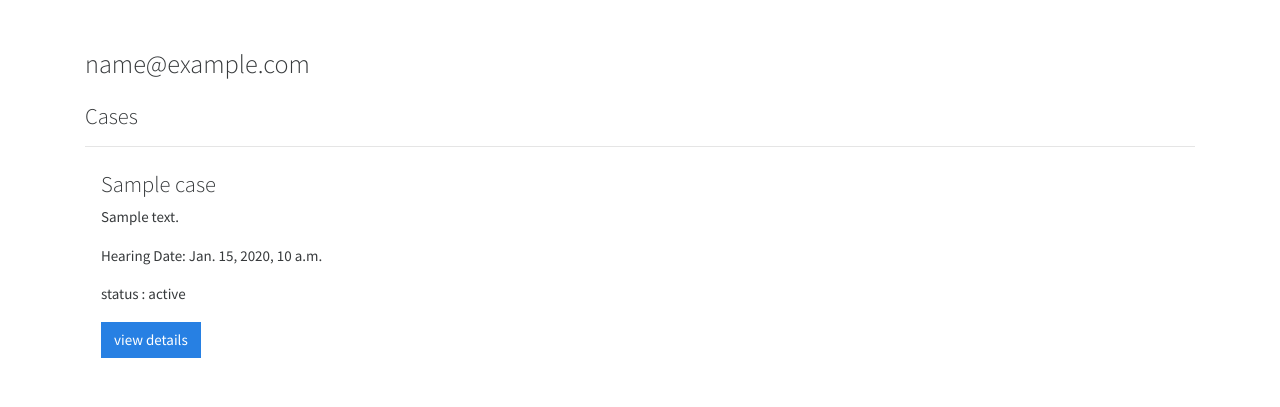
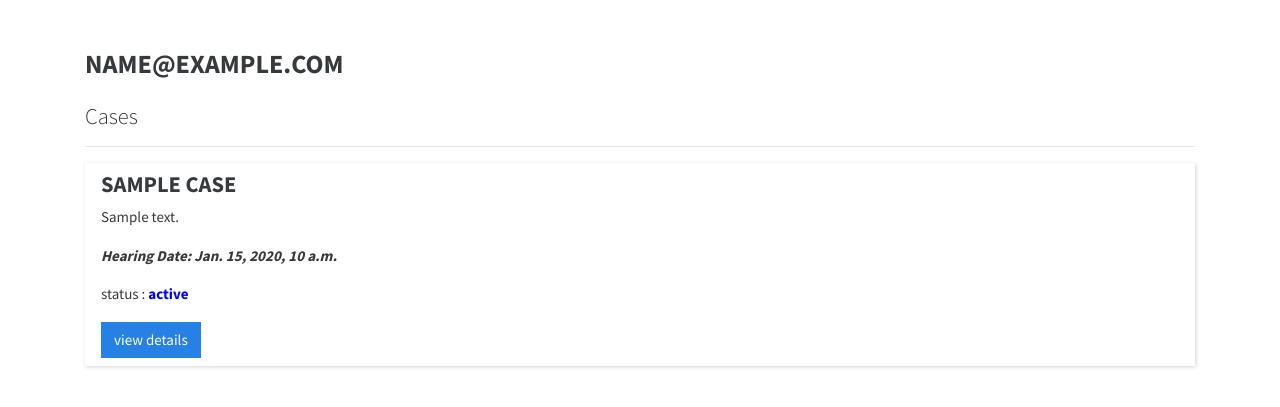
Before and after one commit to jithin0000/online_court, a Django app: page /lawyer/ in a window 1280 px wide. Shown: the part 55-462 px from the top of the page. Run offline with Django 3.2, Linux system fonts and the light colour scheme; a user stored in the database is signed in; tables that the repository leaves empty hold one stand-in row (values such as "Sample post"); some libraries are stand-ins or nearby versions.

Commit message:
lawyer home and details added

```diff
--- a/lawyer/templates/lawyer/lawyer_home.html
+++ b/lawyer/templates/lawyer/lawyer_home.html
@@ -26,7 +26,7 @@
 				<div class="case-item">
 					<h4 class="case-title">{{case.name}}</h4>
 					<p>{{case.description}}</p>
-					<p>Hearing Date: {{case.hearing_date}}</p>
+					<p class="date-txt">Hearing Date: {{case.hearing_date}}</p>
 					<p>status :<span class="status-txt"> {{case.case_status}} </span>  </p>
 					<a class="btn btn-primary" href="{% url 'lawyer_case_detail' case.id  %}">view details</a>				</div>
 			{% endfor %}
--- a/static/css/style.css
+++ b/static/css/style.css
@@ -4,7 +4,33 @@ body{
 	padding:0;
 }
 
+h3{
+	font-weight:bold;
+
+
+	text-transform:uppercase;
+}
+
 .case-item{
 
 	padding:8px 16px;
+	box-shadow: 1px 1px 4px lightgrey;
 }
+
+.case-item .case-title{
+
+	font-weight:bold;
+	text-transform:uppercase;
+}
+
+.case-item .date-txt{
+
+	font-style:italic;
+	font-weight:bold;
+}
+
+.case-item .status-txt{
+
+	font-weight:bold;
+	color:blue;
+}
```
Also changed, not shown: lawyer/templates/lawyer/lawyer_case_detail.html (+65 -2 lines).
